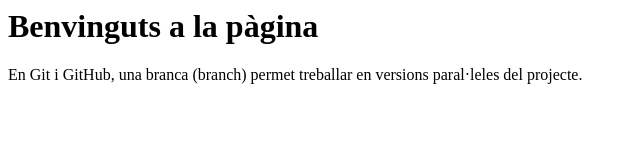
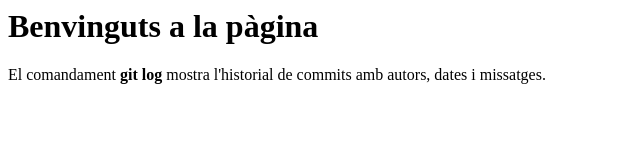
Before and after one commit to samuelmartin33/2526_DAW2_0614_RA5-RA6_A02_MorenoPaula_MartinSamuel_RodriguezOscar-, a plain HTML site: page index.html in a window 1280 px wide. Shown: the full height of the page, 0-640 px from the left. Drawn offline with Linux system fonts and the light colour scheme.

Commit message:
Óscar(alu2): afegeix explicació de git log

```diff
--- a/index.html
+++ b/index.html
@@ -1,2 +1,2 @@
 <h1>Benvinguts a la pàgina</h1>
-<p>En Git i GitHub, una branca (branch) permet treballar en versions paral·leles del projecte.</p>
+<p>El comandament <strong>git log</strong> mostra l'historial de commits amb autors, dates i missatges.</p>
```
Also changed, not shown: 1 other file.
